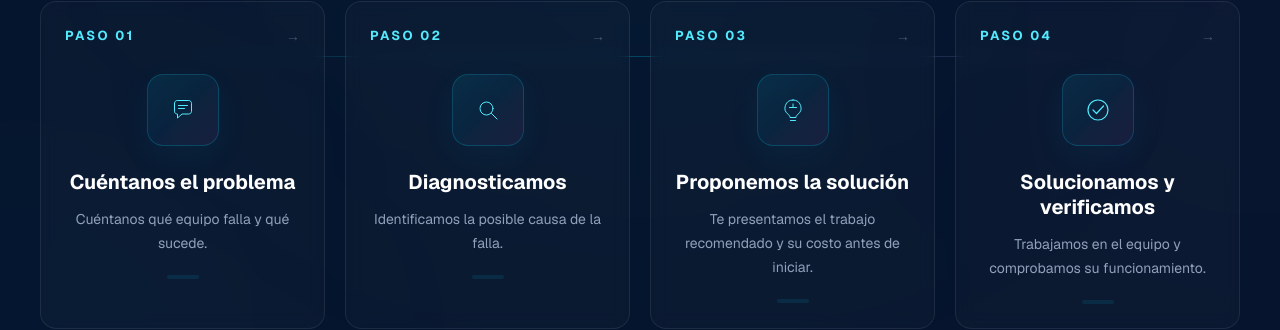
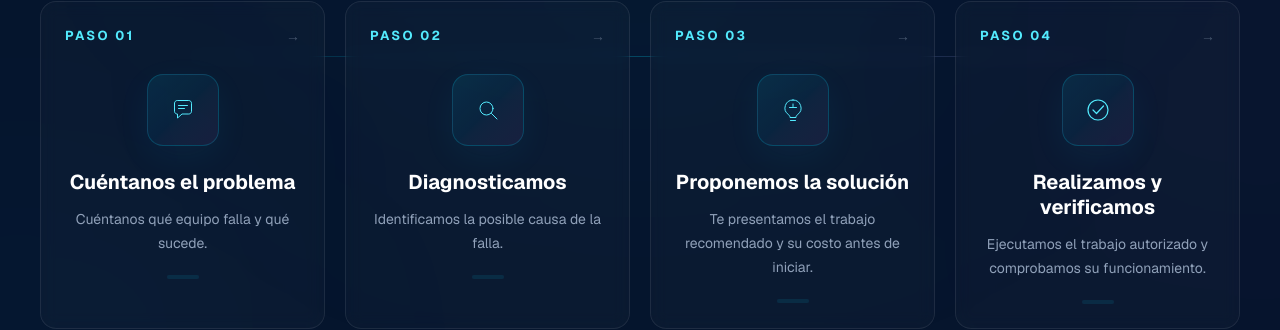
Before and after one commit to joakoguzp/puno-tech, a Next.js app: page / in a window 1280 px wide. Shown: the part 2169-2499 px from the top of the page. Built offline with nearby package versions, Linux system fonts and the light colour scheme.

Commit message:
Precisar el proceso de atención y autorización del servicio

```diff
--- a/src/components/sections/HowItWorks.tsx
+++ b/src/components/sections/HowItWorks.tsx
@@ -22,9 +22,9 @@ const steps = [
   },
   {
     number: "04",
-    title: "Solucionamos y verificamos",
+    title: "Realizamos y verificamos",
     description:
-      "Trabajamos en el equipo y comprobamos su funcionamiento.",
+      "Ejecutamos el trabajo autorizado y comprobamos su funcionamiento.",
     type: "check",
   },
 ];
```
